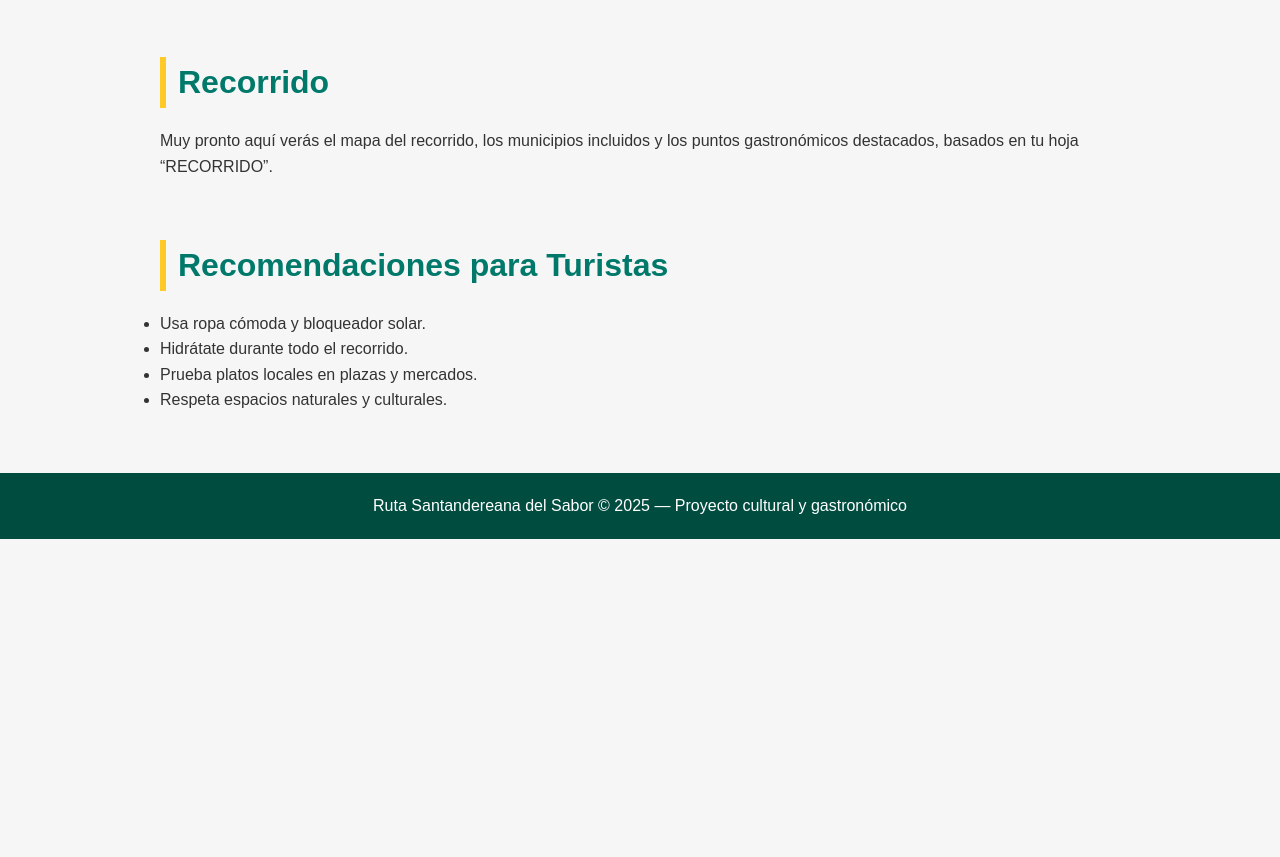
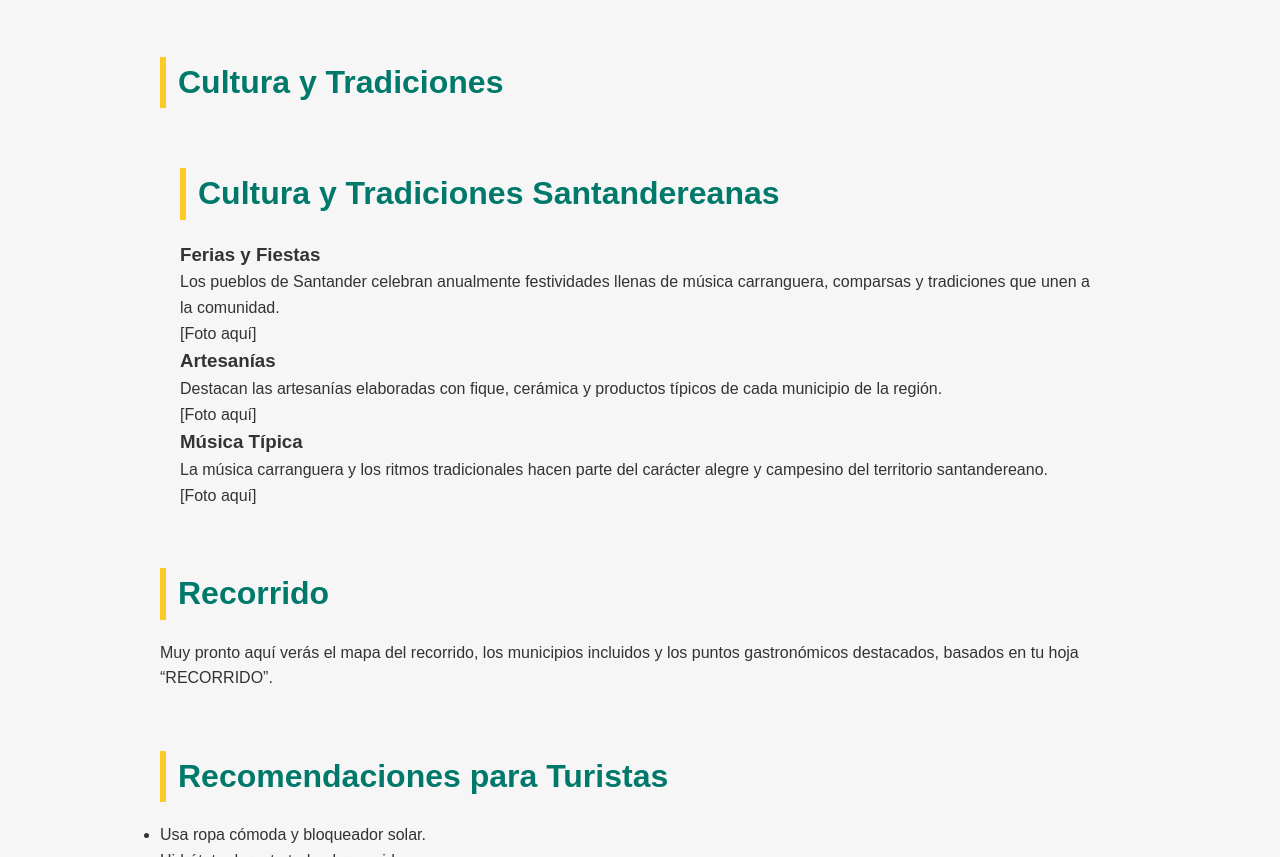
Before and after one commit to starazona299-pixel/Santander-sabor-y-cultura, a plain HTML site: page index.html in a window 1280 px wide. Shown: the part 2417-3274 px from the top of the page. Before the commit the page ends 2956 px from the top, so only its background shows below. Drawn offline with Linux system fonts and the light colour scheme.

Commit message:
Update index.html

```diff
--- a/index.html
+++ b/index.html
@@ -124,6 +124,33 @@
                 <h3>Mute Santandereano</h3>
                 <p>Una sopa espesa con ingredientes típicos: maíz, papa, carnes y tradición.</p>
             </div>
+</section>
+
+<!-- CULTURA Y TRADICIONES -->
+<section class="cultura">
+    <h2>Cultura y Tradiciones</h2>
+   <!-- CULTURA Y TRADICIONES -->
+<section class="cultura">
+    <h2>Cultura y Tradiciones Santandereanas</h2>
+
+    <div class="cultura-item">
+        <h3>Ferias y Fiestas</h3>
+        <p>Los pueblos de Santander celebran anualmente festividades llenas de música carranguera, comparsas y tradiciones que unen a la comunidad.</p>
+        <div class="imagen-preview">[Foto aquí]</div>
+    </div>
+
+    <div class="cultura-item">
+        <h3>Artesanías</h3>
+        <p>Destacan las artesanías elaboradas con fique, cerámica y productos típicos de cada municipio de la región.</p>
+        <div class="imagen-preview">[Foto aquí]</div>
+    </div>
+
+    <div class="cultura-item">
+        <h3>Música Típica</h3>
+        <p>La música carranguera y los ritmos tradicionales hacen parte del carácter alegre y campesino del territorio santandereano.</p>
+        <div class="imagen-preview">[Foto aquí]</div>
+    </div>
+</section>
 
         </div>
     </section>
```
